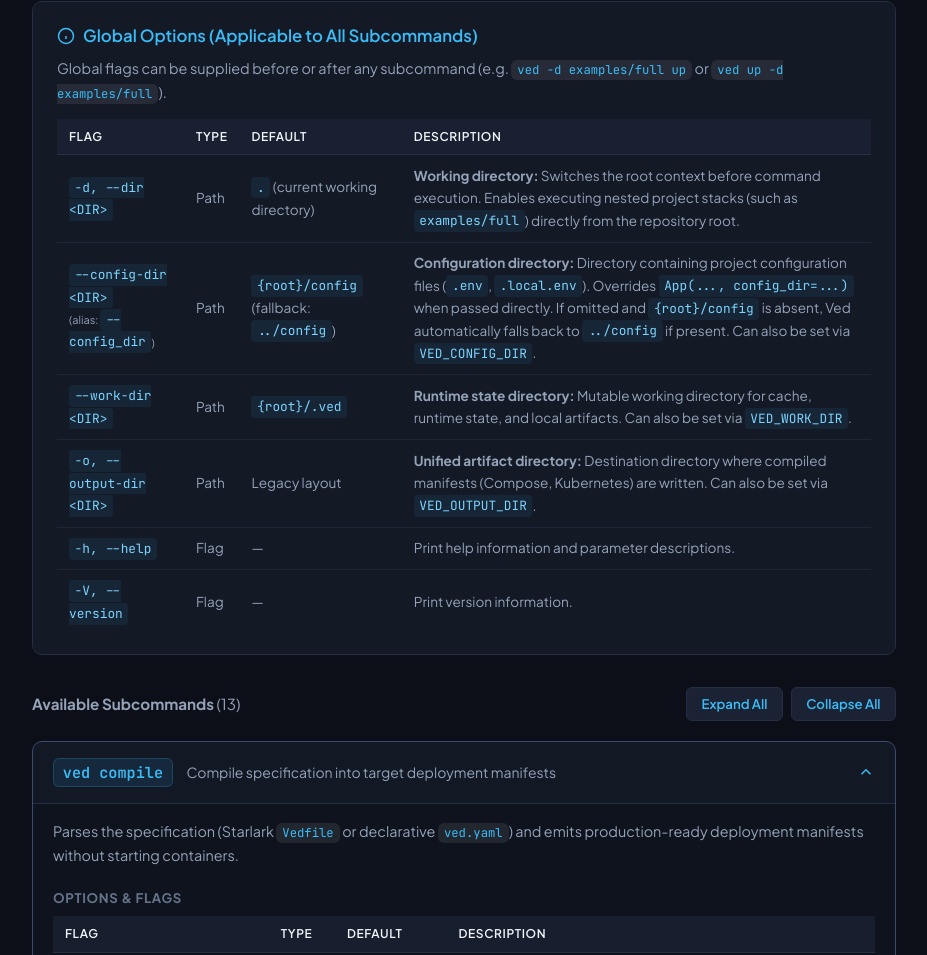
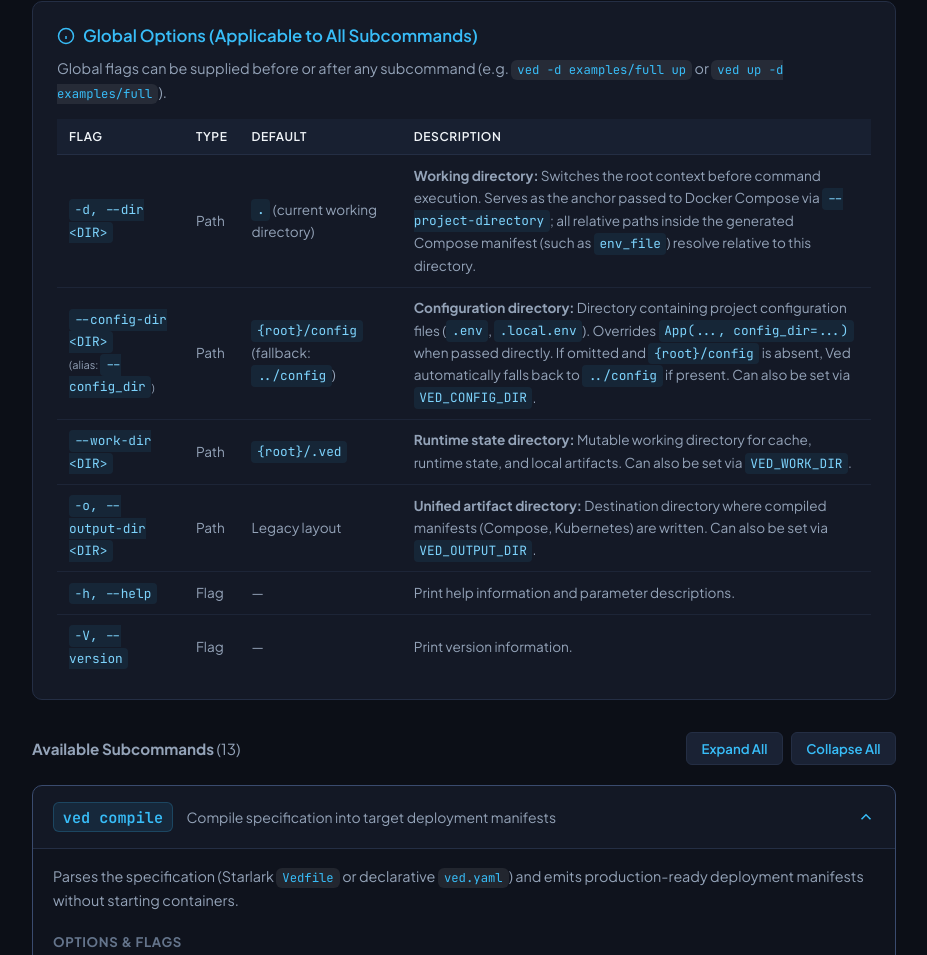
Before and after one commit to velos-io/veddocs, a plain HTML site: page index.html in a window 1280 px wide. Shown: the part 8736-9691 px from the top of the page, without its empty margins (296-1223 px from the left). Drawn offline with Linux system fonts and the light colour scheme.

Commit message:
docs(workspace): clarify working-dir anchor and compose path resolution

```diff
--- a/index.html
+++ b/index.html
@@ -1108,7 +1108,7 @@ Stack.add("otel")</code></pre>
                 <td><code>-d, --dir &lt;DIR&gt;</code></td>
                 <td>Path</td>
                 <td><code>.</code> (current working directory)</td>
-                <td><strong>Working directory:</strong> Switches the root context before command execution. Enables executing nested project stacks (such as <code>examples/full</code>) directly from the repository root.</td>
+                <td><strong>Working directory:</strong> Switches the root context before command execution. Serves as the anchor passed to Docker Compose via <code>--project-directory</code>; all relative paths inside the generated Compose manifest (such as <code>env_file</code>) resolve relative to this directory.</td>
               </tr>
               <tr>
                 <td><code>--config-dir &lt;DIR&gt;</code><br><span style="font-size: 0.8em; color: var(--text-muted);">(alias: <code>--config_dir</code>)</span></td>
```
Also changed, not shown: 1 other file.
